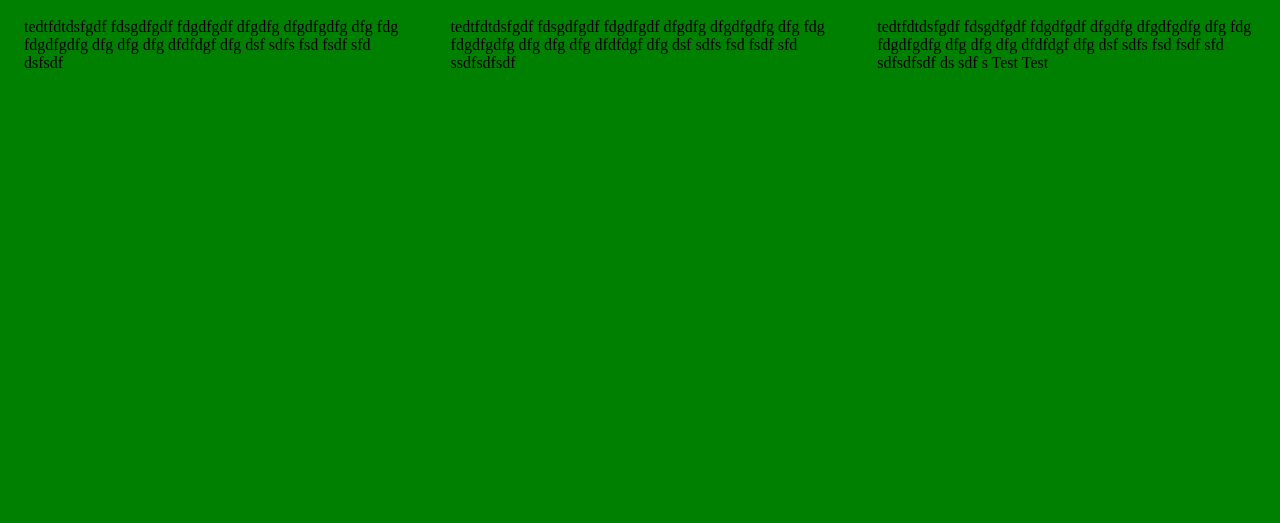
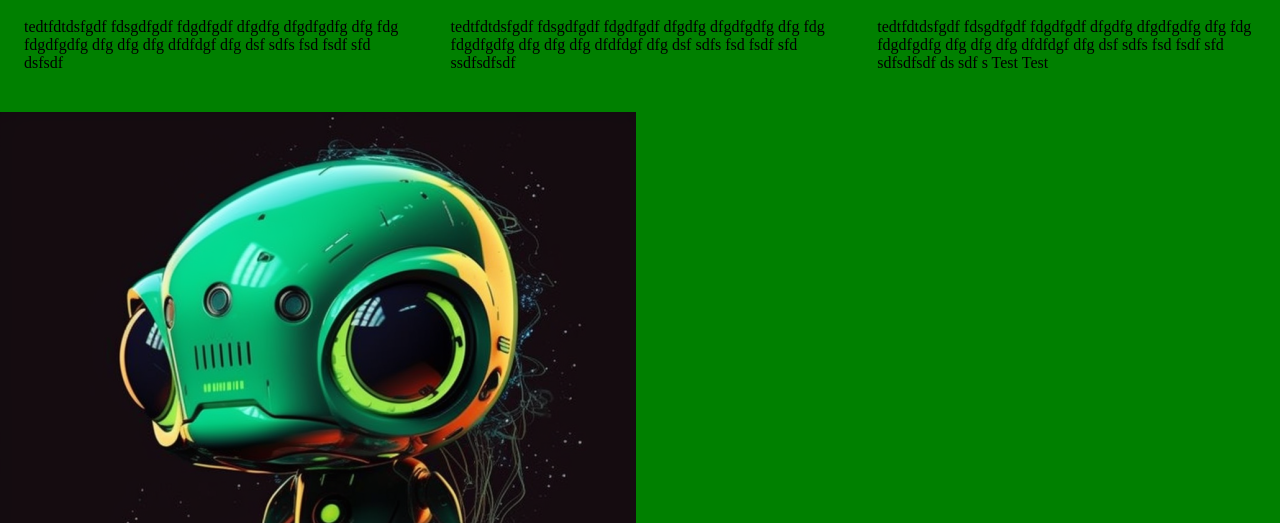
Before and after one commit to eric-kunin/front-end-exercises, a plain HTML site: page html/index.html in a window 1280 px wide. Shown: the part 277-800 px from the top of the page. Drawn offline with Linux system fonts and the light colour scheme; files that its build step writes are made by us from their sources.

Commit message:
added img

```diff
--- a/html/index.html
+++ b/html/index.html
@@ -96,5 +96,6 @@
         </p>
       </div>
     </div>
+    <img src="/img/1.png" alt="123" />
   </body>
 </html>
```
